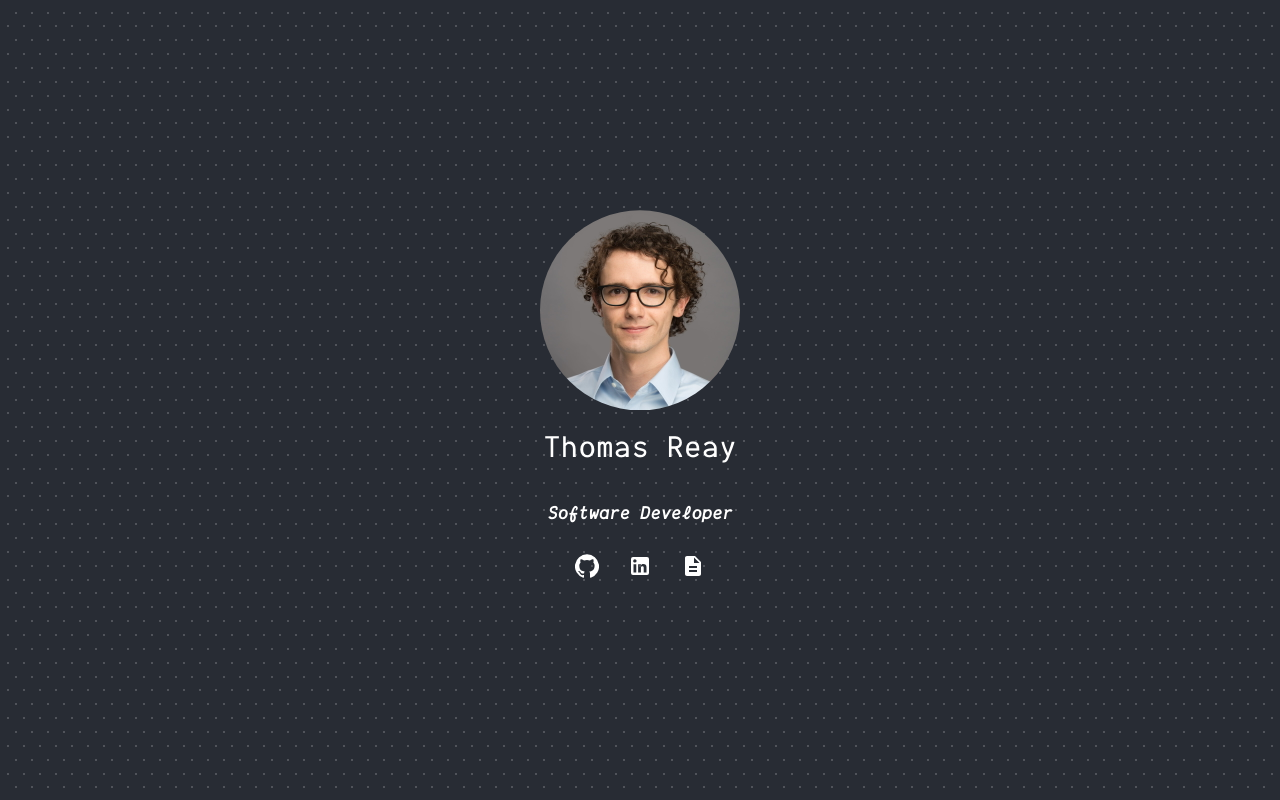
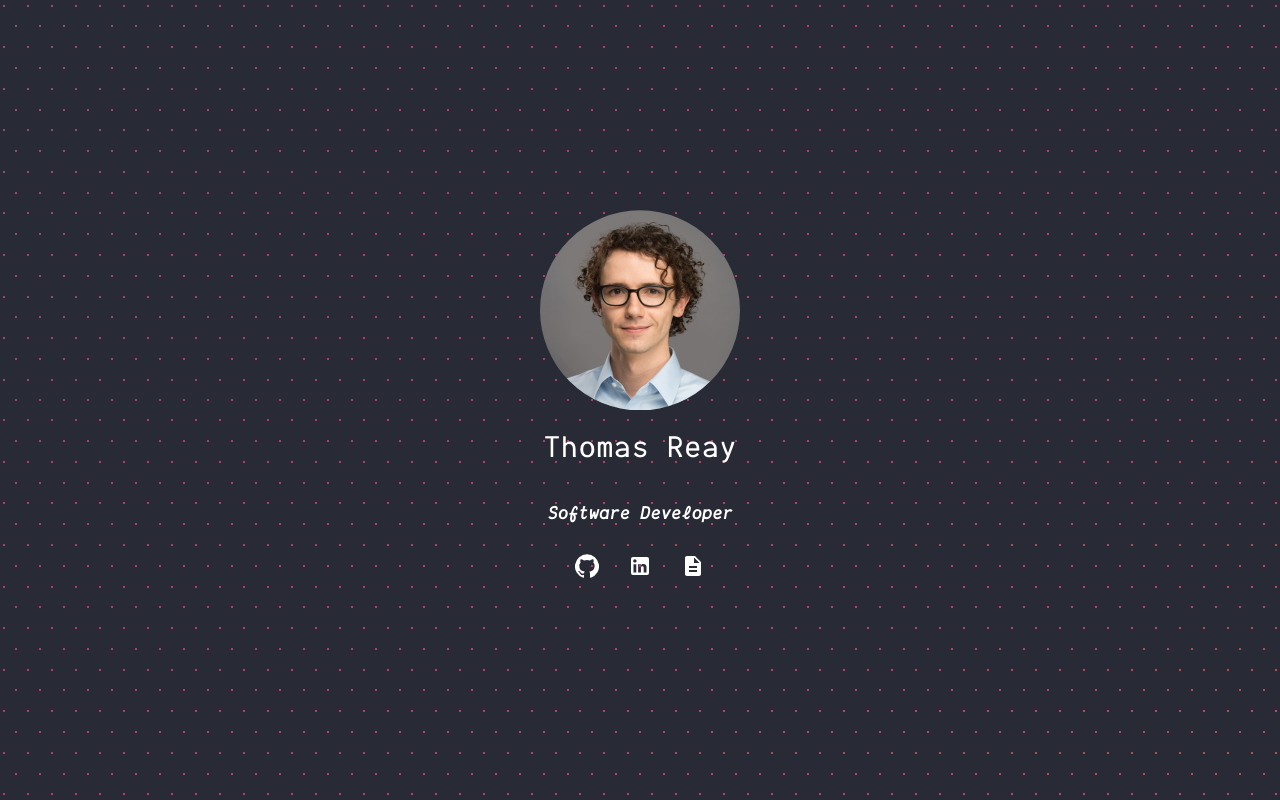
Before and after one commit to tmreay/tmreay.github.io, a React (Create React App) app: page / in a window 1280 px wide. Built offline with nearby package versions, Linux system fonts and the light colour scheme.

Commit message:
Improve grid background

```diff
--- a/src/App.tsx
+++ b/src/App.tsx
@@ -5,27 +5,16 @@ import GitHubIcon from "@material-ui/icons/GitHub";
 import LinkedInIcon from "@material-ui/icons/LinkedIn";
 import Button from "./components/Button";
 import headshot from "./static/images/headshot.jpg";
-import DotGrid from "./components/DotGrid";
-
-const AppBody = styled.div`
-  text-align: center;
-  color: white;
-  min-height: 100vh;
-  display: flex;
-  flex-direction: column;
-  align-items: center;
-  justify-content: center;
-`;
+import GradientBody from "./components/GradientBody";
 
 const Headshot = styled.img`
   width: 200px;
   height: 200px;
   clip-path: circle(100px at center);
+  box-shadow: 0px 0px 3px 3px #282a36;
 `;
 
-const Name = styled.h1`
-  font-style: bold;
-`;
+const Name = styled.h1``;
 
 const Title = styled.h3`
   font-style: italic;
@@ -46,9 +35,7 @@ const ButtonBar = styled.div`
 
 function App() {
   return (
-    <>
-      <DotGrid />
-      <AppBody>
+      <GradientBody >
         <Headshot src={headshot} alt="headshot" />
         <Name>Thomas Reay</Name>
         <Title>Software Developer</Title>
@@ -57,8 +44,7 @@ function App() {
           <Button title="LinkedIn" Icon={LinkedInIcon} />
           <Button title="Resume" Icon={DescriptionIcon} />
         </ButtonBar>
-      </AppBody>
-    </>
+      </GradientBody>
   );
 }
 
--- /dev/null
+++ b/src/components/GradientBody.tsx
@@ -0,0 +1,57 @@
+import React from "react";
+import styled, { keyframes } from "styled-components";
+import GridClipPath from "./GridClipPath";
+
+const CLIP_PATH_ID = "dotGrid";
+
+const gradient = keyframes`
+0% {
+  background-position: 0% 50%;
+}
+50% {
+  background-position: 100% 50%;
+}
+100% {
+  background-position: 0% 50%;
+}
+`;
+
+const GradientBackground = styled.div`
+  position: fixed;
+  top: 50%;
+  left: 50%;
+  transform: translate(-50%, -50%);
+  width: 100%;
+  height: 100%;
+  z-index: -1;
+
+  background: linear-gradient(-45deg, #ee7752, #e73c7e, #23a6d5, #23d5ab);
+  background-size: 400% 400%;
+  animation: ${gradient} 15s ease infinite;
+  clip-path: url(#${CLIP_PATH_ID});
+`;
+
+const Body = styled.div`
+  text-align: center;
+  color: white;
+  margin: auto;
+  display: flex;
+  min-height: 100vh;
+  flex-direction: column;
+  align-items: center;
+  justify-content: center;
+`;
+
+type GradientBodyProps = {
+  children: React.ReactNode,
+}
+
+function GradientBody({ children }: GradientBodyProps) {
+  return <Body>
+    <GridClipPath id={CLIP_PATH_ID}/>
+    <GradientBackground />
+    {children}
+  </Body>
+}
+
+export default GradientBody
--- a/src/components/DotGrid.tsx
+++ b/src/components/GridClipPath.tsx
@@ -1,23 +1,13 @@
-import React, { memo, useMemo } from "react";
-import styled from "styled-components";
+import React, { useMemo } from "react";
 import { useWindowSize } from "../utils/hooks";
 
-const AbsoluteSvg = styled.svg`
-  position: fixed;
-  top: 50%;
-  left: 50%;
-  /* bring your own prefixes */
-  transform: translate(-50%, -50%);
-  z-index: -1;
-`;
-
-type DotGridProps = {
+type GridClipPathProps = {
+  id: string;
   radius?: number;
   space?: number;
-  color?: string;
 };
 
-const DotGrid = ({ space = 16, radius = 1, color = "#FFFFFF40" }: DotGridProps) => {
+function GridClipPath({ id, space = 24, radius = 1 }: GridClipPathProps) {
   const [width, height] = useWindowSize();
 
   const centers = useMemo(() => {
@@ -46,13 +36,9 @@ const DotGrid = ({ space = 16, radius = 1, color = "#FFFFFF40" }: DotGridProps)
   }, [width, height, space]);
 
   return (
-    <AbsoluteSvg
-      width={width}
-      height={height}
-      viewBox={`0 0 ${width} ${height}`}
-      version="1.1"
-    >
-      <g fill={color}>
+    <svg width="0" height="0" style={{ display: "inherit" }}>
+      <defs>
+        <clipPath id={id}>
           {centers.map(([centerX, centerY]) => (
             <circle
               key={`${centerX}.${centerY}`}
@@ -61,9 +47,10 @@ const DotGrid = ({ space = 16, radius = 1, color = "#FFFFFF40" }: DotGridProps)
               r={radius}
             />
           ))}
-      </g>
-    </AbsoluteSvg>
+        </clipPath>
+      </defs>
+    </svg>
   );
 };
 
-export default memo(DotGrid);
+export default GridClipPath;
--- a/src/index.css
+++ b/src/index.css
@@ -2,8 +2,9 @@
 
 body {
   margin: 0;
-  background-color: #282c34;
+  background-color: #282a36;
   font-family: 'dm', 'Courier New', monospace;
   -webkit-font-smoothing: antialiased;
   -moz-osx-font-smoothing: grayscale;
+
 }
```
Lines whose indentation alone changed are shown as unchanged.
